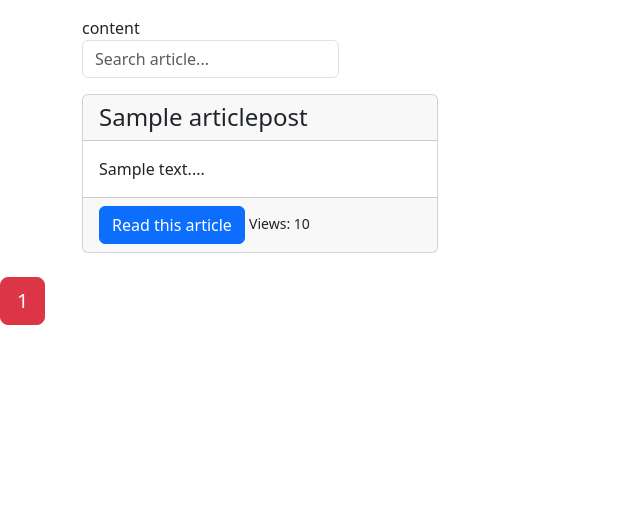
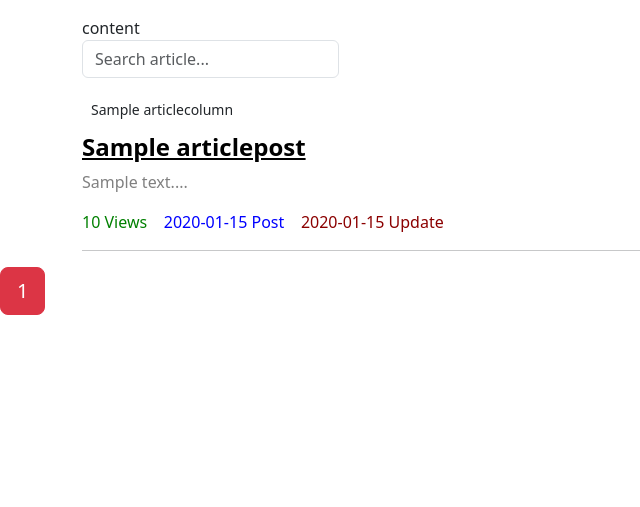
Before and after one commit to crazydiamondaz/django_blog_learn, a Django app: page /article/article-list/ in a window 1280 px wide. Shown: the part 80-587 px from the top of the page, without its empty margins (0-640 px from the left). Run offline with Django 3.2, Linux system fonts and the light colour scheme; tables that the repository leaves empty hold one stand-in row (values such as "Sample post"); some libraries are stand-ins or nearby versions.

Commit message:
feat:article column

```diff
--- a/article/admin.py
+++ b/article/admin.py
@@ -1,4 +1,5 @@
 from django.contrib import admin
-from .models import ArticlePost
+from .models import ArticlePost,ArticleColumn
 # Register your models here.
 admin.site.register(ArticlePost)
+admin.site.register(ArticleColumn)
--- a/article/models.py
+++ b/article/models.py
@@ -4,7 +4,19 @@ from django.utils import timezone
 from django.urls import reverse
 # Create your models here.
 
+class ArticleColumn(models.Model):
+    title = models.CharField(max_length=100,blank=True)
+    created = models.DateTimeField(default=timezone.now)
+    def __str__(self):
+        return self.title
 class ArticlePost(models.Model):
+    column = models.ForeignKey(
+        ArticleColumn,
+        null=True,
+        blank=True,
+        on_delete=models.CASCADE,
+        related_name='article'
+    )
     author = models.ForeignKey(User,on_delete=models.CASCADE)
     title = models.CharField(max_length=100)
     body = models.TextField()
--- a/article/views.py
+++ b/article/views.py
@@ -1,6 +1,6 @@
 from django.shortcuts import render, redirect
 from django.http import HttpResponse
-from .models import ArticlePost
+from .models import ArticlePost,ArticleColumn
 from .forms import ArticlePostForm
 from django.contrib.auth.models import User
 from django.contrib.auth.decorators import login_required
@@ -67,6 +67,8 @@ def article_create(request):
             # point the id=1 User as the Author
             new_article.author = User.objects.get(id=request.user.id)
             # save the article to the dataset
+            if request.POST['column'] != 'none':
+                new_article.column = ArticleColumn.objects.get(id=request.POST['COLUMN'])
             new_article.save()
             return redirect("article:article_list")
         # if the data is illegal, return error information
@@ -74,7 +76,8 @@ def article_create(request):
             return HttpResponse("Wrong content. Please refill the form.")
     else:
         article_post_form = ArticlePostForm()
-        context = {'article_post_form': article_post_form}
+        columns = ArticleColumn.objects.all()
+        context = {'article_post_form': article_post_form,'columns':columns}
         return render(request, 'article/create.html', context)
 
 
@@ -107,11 +110,16 @@ def article_update(request,id):
         if article_post_form.is_valid():
             article.title = request.POST['title']
             article.body = request.POST['body']
+            if request.POST['column'] != 'none':
+                article.column = ArticleColumn.objects.get(id=request.POST['column'])
+            else:
+                article.column = None
             article.save()
             return redirect("article:article_detail",id=id)
         else:
             return HttpResponse("Wrong content. Please refill the form.")
     else:
         article_post_form = ArticlePostForm()
-        context = {'article':article, 'article_post_form':article_post_form}
+        columns = ArticleColumn.objects.all()
+        context = {'article':article, 'article_post_form':article_post_form,'columns':columns,}
         return render(request,'article/update.html',context)
--- a/templates/article/list.html
+++ b/templates/article/list.html
@@ -48,31 +48,57 @@
         {% endif %}
     {% endif %}
     <div class="row mt-2">
-
         {% for article in articles %}
-        <!-- 文章内容 -->
-        <div class="col-4 mb-4">
-        <!-- 卡片容器 -->
-            <div class="card h-100">
-                <!-- 标题 -->
-                <h4 class="card-header">{{ article.title }}</h4>
-                <!-- 摘要 -->
-                <div class="card-body">
-                    <p class="card-text">{{ article.body|slice:'100' }}...</p>
+            <!-- Article Content -->
+            <div class="col-12">
+                <!-- Column -->
+                {% if article.column %}
+                    <button type="button"
+                        class="btn btn-sm mb-2
+                            {% if article.column.title == 'pet' %}
+                                btn-success
+                            {% elif article.column.title == 'technique' %}
+                                btn-danger
+                            {% elif article.column.title == 'life' %}
+                                btn-warning
+                            {% endif %}
+                        "
+                    >
+                        {{ article.column }}
+                    </button>
+                {% endif %}
+                <!-- title -->
+                <h4>
+                    <b>
+                        <a href="{% url 'article:article_detail' article.id %}"
+                           style="color: black;"
+                        >
+                            {{ article.title }}
+                        </a>
+                    </b>
+                </h4>
+                <!-- summary -->
+                <div>
+                    <p style="color: gray;">
+                        {{ article.body|slice:'100' }}...
+                    </p>
                 </div>
-                <!-- 注脚 -->
-                <div class="card-footer">
-                     <a href="{% url 'article:article_detail' article.id %}" class="btn btn-primary">Read this article</a>
-                    <span>
-                        <small class = "col align-self-end" sytle="color: gray;">
-                            Views: {{ article.total_views }}
-                        </small>
+                <!-- footer -->
+                <p>
+                    <!-- Additional information -->
+                    <span style="color: green;">
+                        {{ article.total_views }} Views&nbsp;&nbsp;&nbsp;
                     </span>
-                </div>
+                    <span style="color: blue;">
+                        {{ article.created|date:'Y-m-d' }} Post&nbsp;&nbsp;&nbsp;
+                    </span>
+                    <span style="color: darkred;">
+                        {{ article.updated|date:'Y-m-d' }} Update
+                    </span>
+                </p>
+                <hr>
             </div>
-        </div>
         {% endfor %}
-
     </div>
 </div>
 <div class="pagination row">
```
Also changed, not shown: templates/article/create.html (+13 -0 lines), templates/article/update.html (+18 -0 lines).
